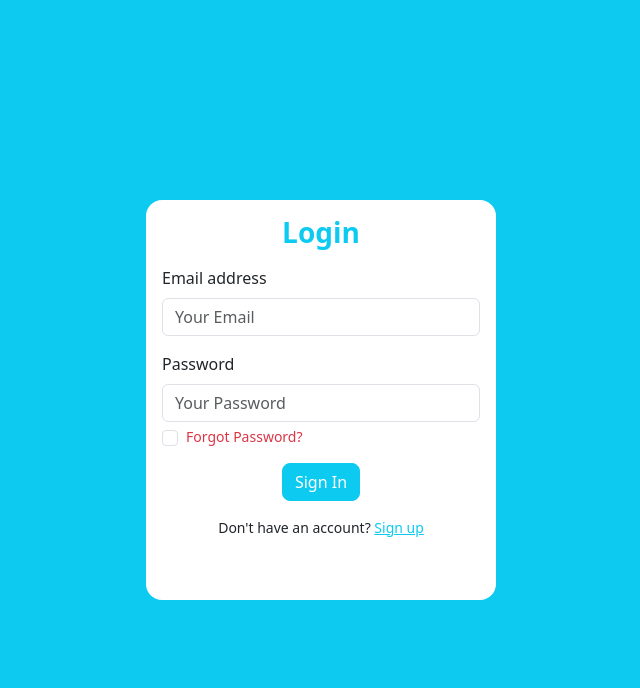
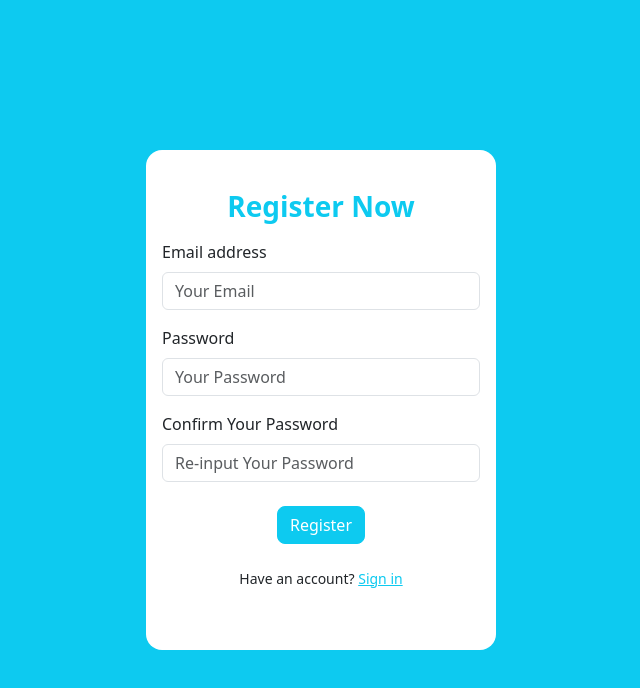
Before and after one commit to waiyanaung98/Blog-Project, a website: page register.html in a window 1280 px wide. Shown: the whole page, without its empty margins (319-959 px from the left). Drawn offline with Linux system fonts and the light colour scheme; a web font is replaced by a local one.

Commit message:
Update register.html

```diff
--- a/register.html
+++ b/register.html
@@ -11,8 +11,11 @@
     <main class="min-vh-100 bg-info d-flex justify-content-center align-items-center flex-column">
 
 
-        <div class="p-3 bg-white rounded-4 " style="width: 350px; height: 400px;">
-            <h3 class="fw-bold text-info text-center">Login</h3>
+        <div class="">
+            <div class="p-3 bg-white rounded-4 " style="width: 350px; height: 500px;">
+                <div class="mt-4">
+                    <h3 class="fw-bold text-info text-center">Register Now</h3>
+                </div>
 
                 <div class="mb-3 mt-3">
                     <label for="exampleFormControlInput1" class="form-label">Email address</label>
@@ -24,19 +27,25 @@
                     <input type="password" class="form-control" id="exampleFormControlInput1" placeholder="Your Password">
                 </div>
 
-            <div class="d-flex align-content-center">
+                <div class="mb-1 mt-3">
+                    <label for="exampleFormControlInput1" class="form-label">Confirm Your Password</label>
+                    <input type="password" class="form-control" id="exampleFormControlInput1" placeholder="Re-input Your Password">
+                </div>
+
+                <!-- <div class="d-flex align-content-center">
                     <input class="form-check-input  " type="checkbox" value="" aria-label="Checkbox for following text input">
                     <p class="mb-0 ms-2 small "><a href="" class="text-decoration-none text-danger">Forgot Password?</a></p>
-            </div>
+                </div> -->
 
-            <div class="d-flex justify-content-center mt-3">
+                <div class="d-flex justify-content-center mt-4">
                     <a href="" class="btn btn-info rounded-3 text-white small text-center">
-                    Sign In
+                        Register
                     </a>
                 </div>
 
-            <div class="d-flex justify-content-center">
-                <p class="small mt-3  mb-0">Don't have an account? <a href="register.html" class="text-info ">Sign up</a></p>
+                <div class="d-flex justify-content-center mt-2">
+                    <p class="small mt-3  mb-0">Have an account? <a href="register.html" class="text-info ">Sign in</a></p>
+                </div>
         </div>
 
 
```
Lines whose indentation alone changed are shown as unchanged.
